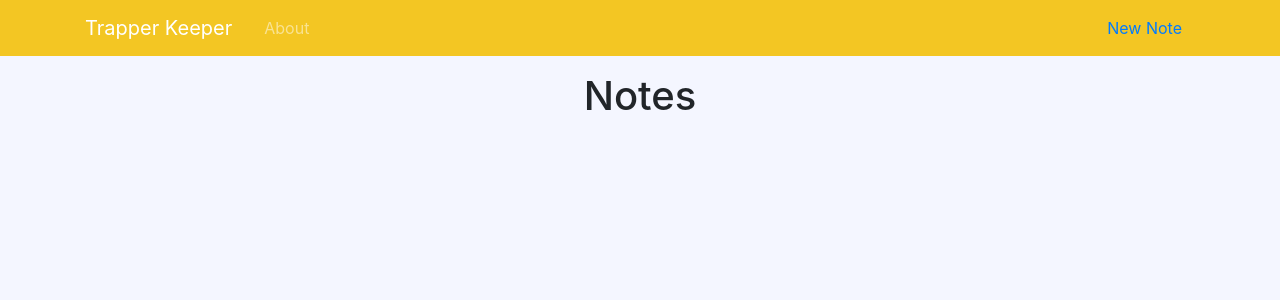
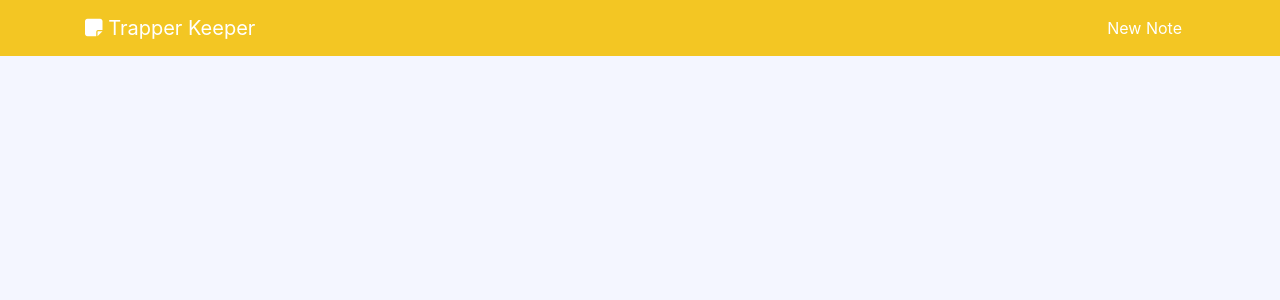
Before and after one commit to wprudencio97/trapper_keeper, a Django app: page / in a window 1280 px wide. Shown: the top 300 px of the page. Run offline with Django 3.2, Linux system fonts and the light colour scheme; data that the repository does not hold is empty; some libraries are stand-ins or nearby versions.

Commit message:
Updated design.

```diff
--- a/notes/static/main.css
+++ b/notes/static/main.css
@@ -6,23 +6,40 @@ body{
     background-color: #f3c623;
 }
 .custom-card{
-    max-width: 800px;
+    max-width: 900px;
     margin: auto;
 }
-.content-card{
-    background-color: #ffffff;
-    color: #10375c;
-    padding: 10px 20px 5px 20px;
-    border-radius: 5px;
-    margin-bottom: 15px;
-}
-
 .card-content img{
     max-width: 100%;
     height: auto!important;
 }
+.zoom-card{
+    transition: transform .2s;
+}
+.zoom-card:hover{
+    transform: scale(1.02);
+}
 
-.title{
-    text-align: center;
-    padding-bottom: 10px;
+@media (min-width: 576px) {
+    .card-columns {
+        column-count: 1;
+    }
 }
+
+@media (min-width: 768px) {
+    .card-columns {
+        column-count: 2;
+    }
+}
+
+@media (min-width: 992px) {
+    .card-columns {
+        column-count: 3;
+    }
+}
+
+@media (min-width: 1200px) {
+    .card-columns {
+        column-count: 3;
+    }
+}
--- a/notes/templates/base.html
+++ b/notes/templates/base.html
@@ -10,6 +10,7 @@
   <!-- Bootstrap CSS -->
   <link rel="stylesheet" href="https://stackpath.bootstrapcdn.com/bootstrap/4.5.2/css/bootstrap.min.css"
     integrity="sha384-JcKb8q3iqJ61gNV9KGb8thSsNjpSL0n8PARn9HuZOnIxN0hoP+VmmDGMN5t9UJ0Z" crossorigin="anonymous" />
+  <script src="https://kit.fontawesome.com/d55db00766.js" crossorigin="anonymous"></script>
   <link rel="stylesheet" href="{% static 'main.css' %}" />
   <title>Trapper Keeper</title>
 </head>
--- a/notes/templates/index.html
+++ /dev/null
@@ -1,21 +0,0 @@
-{% extends 'base.html' %}
-
-{% block content %}
-<div class="container">
-  <h1 class="title">Notes</h1>
-  <div class="row row-cols-1 row-cols-md-3">
-    {% for note in notes %}
-    <div class="col mb-4">
-      <div class="card border-secundary h-100">
-        <div class="card-header">
-          <a href="{% url 'note-detail' note.id %}">{{ note.note_title }}</a>
-        </div>
-        <div class="card-body text-secondary">
-          <div class="card-content">{{ note.note_content|safe|truncatechars_html:100 }}</div>
-        </div>
-      </div>
-    </div>
-    {% endfor %}
-  </div>
-</div>
-{% endblock %}
--- /dev/null
+++ b/notes/templates/notes.html
@@ -0,0 +1,16 @@
+{% extends 'base.html' %}
+
+{% block content %}
+<div class="container">
+  <div class="card-columns">
+    {% for note in notes %}
+      <div class="card zoom-card mb-4">
+          <div class="card-body text-secondary">
+            <h3 class="note-title"><a href="{% url 'note-detail' note.id %}" class="text-dark">{{ note.note_title }}</a></h1>
+            <div class="card-content">{{ note.note_content|safe|truncatechars_html:100 }}</div>
+          </div>
+      </div>
+    {% endfor %}
+  </div>
+</div>
+{% endblock %}
--- a/notes/templates/partials/navbar.html
+++ b/notes/templates/partials/navbar.html
@@ -1,19 +1,16 @@
 <nav class="navbar navbar-expand-md navbar-dark nav-color fixed-top">
     <div class="container">
-        <a class="navbar-brand mr-4" href="{% url 'index' %}">Trapper Keeper</a>
+        <a class="navbar-brand mr-4" href="{% url 'notes' %}"><i class="fas fa-sticky-note"></i> Trapper Keeper</a>
         <button class="navbar-toggler" type="button" data-toggle="collapse" data-target="#navbarToggle"
             aria-controls="navbarToggle" aria-expanded="false" aria-label="Toggle navigation">
             <span class="navbar-toggler-icon"></span>
         </button>
         <div class="collapse navbar-collapse" id="navbarToggle">
-            <div class="navbar-nav mr-auto">
-                <a class="nav-item nav-link" href="#">About</a>
-            </div>
             {% if 'note' not in request.path %}
             <!-- Navbar Right Side -->
-            <div class="navbar-nav">
+            <div class="navbar-nav ml-auto">
                 <!-- Button trigger modal -->
-                <button type="button" class="btn btn-link" data-toggle="modal" data-target="#exampleModal">
+                <button type="button" class="btn btn-link text-white" data-toggle="modal" data-target="#exampleModal">
                     New Note
                 </button>
             </div>
--- a/notes/urls.py
+++ b/notes/urls.py
@@ -10,7 +10,7 @@ urlpatterns = [
     path('note/update/<int:pk>', NoteUpdateView.as_view(), name='note-update'),
     path('note/detail/<int:pk>', NoteDetailView.as_view(), name='note-detail'),
     path('note/delete/<int:pk>', NoteDeleteView.as_view(), name='note-delete'),
-    path('', views.index, name='index'),
+    path('', views.notes, name='notes'),
 ]
 if settings.DEBUG:
     urlpatterns += static(settings.MEDIA_URL, document_root=settings.MEDIA_ROOT)
--- a/notes/views.py
+++ b/notes/views.py
@@ -19,17 +19,17 @@ class NoteDeleteView(DeleteView):
     model = Note
     success_url = '/'
 
-def index(request):
+def notes(request):
     if request.method == 'POST':
         form = NoteForm(request.POST)
         if form.is_valid():
             form.save()
-        return redirect('index')
+        return redirect('notes')
     else:
         form = NoteForm()
-        notes = Note.objects.all
+        notes = Note.objects.all().order_by('-date_created')
         context = {
             'notes':notes,
             'form':form
         }
-    return render(request, 'index.html', context)
+    return render(request, 'notes.html', context)
```
Also changed, not shown: notes/templates/note_detail.html (+8 -6 lines).
